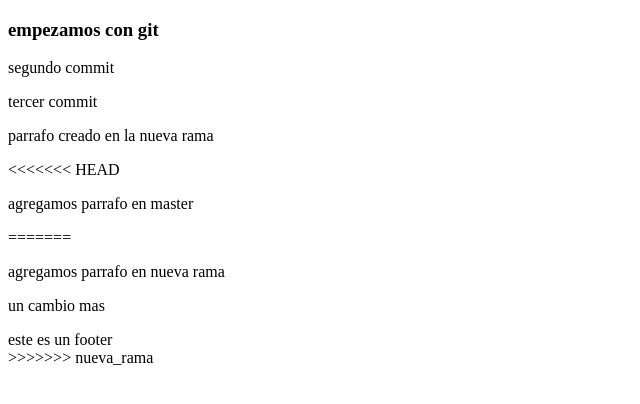
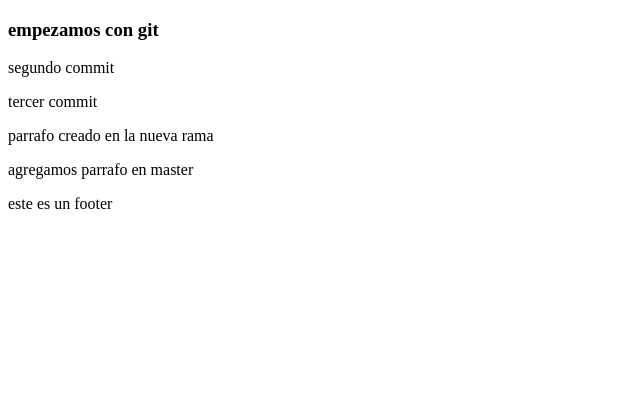
Before and after one commit to MiguelNefle1/primer_repo_23058, a plain HTML site: page index.html in a window 1280 px wide. Shown: the whole page, without its empty margins (0-640 px from the left). Drawn offline with Linux system fonts and the light colour scheme.

Commit message:
ultimo commit

```diff
--- a/index.html
+++ b/index.html
@@ -11,15 +11,10 @@
     <p>segundo commit</p>
     <p>tercer commit</p>
     <p>parrafo creado en la nueva rama</p>
-<<<<<<< HEAD
     <p>agregamos parrafo en master</p>
     <div></div>
-=======
-    <p>agregamos parrafo en nueva rama</p>
-    <p>un cambio mas</p>
     <footer>
         este es un footer
     </footer>
->>>>>>> nueva_rama
 </body>
 </html>
```
